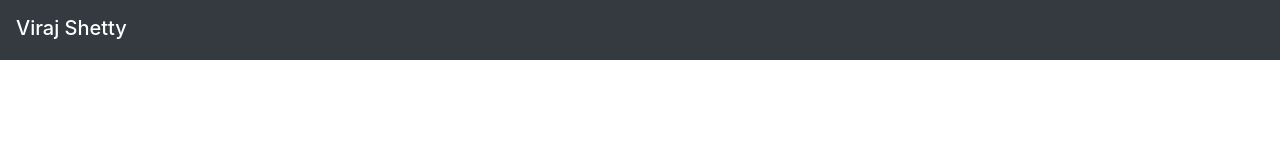
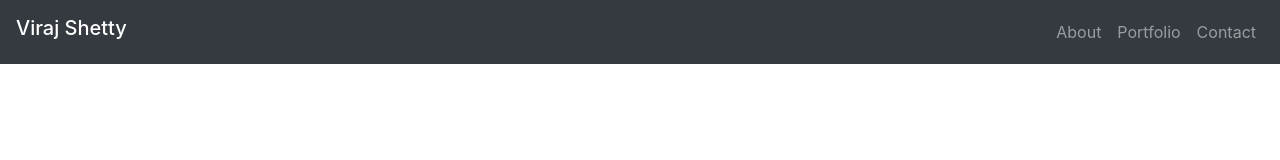
Before and after one commit to virus43/cu-hw-02-responsive-portfolio, a plain HTML site: page index.html in a window 1280 px wide. Drawn offline with nearby package versions, Linux system fonts and the light colour scheme.

Commit message:
commit 2

```diff
--- a/index.html
+++ b/index.html
@@ -9,8 +9,19 @@
 
 </head>
 <body>
-    <nav class="navbar navbar-dark bg-dark">
-        <span class="navbar-brand mb-1 h1">Viraj Shetty</span>
+    <nav class="navbar navbar-expand-md navbar-dark bg-dark">
+        <span class="navbar-brand h1">Viraj Shetty</span>
+        <ul class="navbar-nav ml-auto">
+            <li class="nav-item">
+                <a class="nav-link" href="">About</a>
+            </li>
+            <li class="nav-item">
+                <a class="nav-link" href="">Portfolio</a>
+            </li>
+            <li class="nav-item">
+                <a class="nav-link" href="">Contact</a>
+            </li>
+        </ul>
     </nav>
 </body>
 </html>
```
